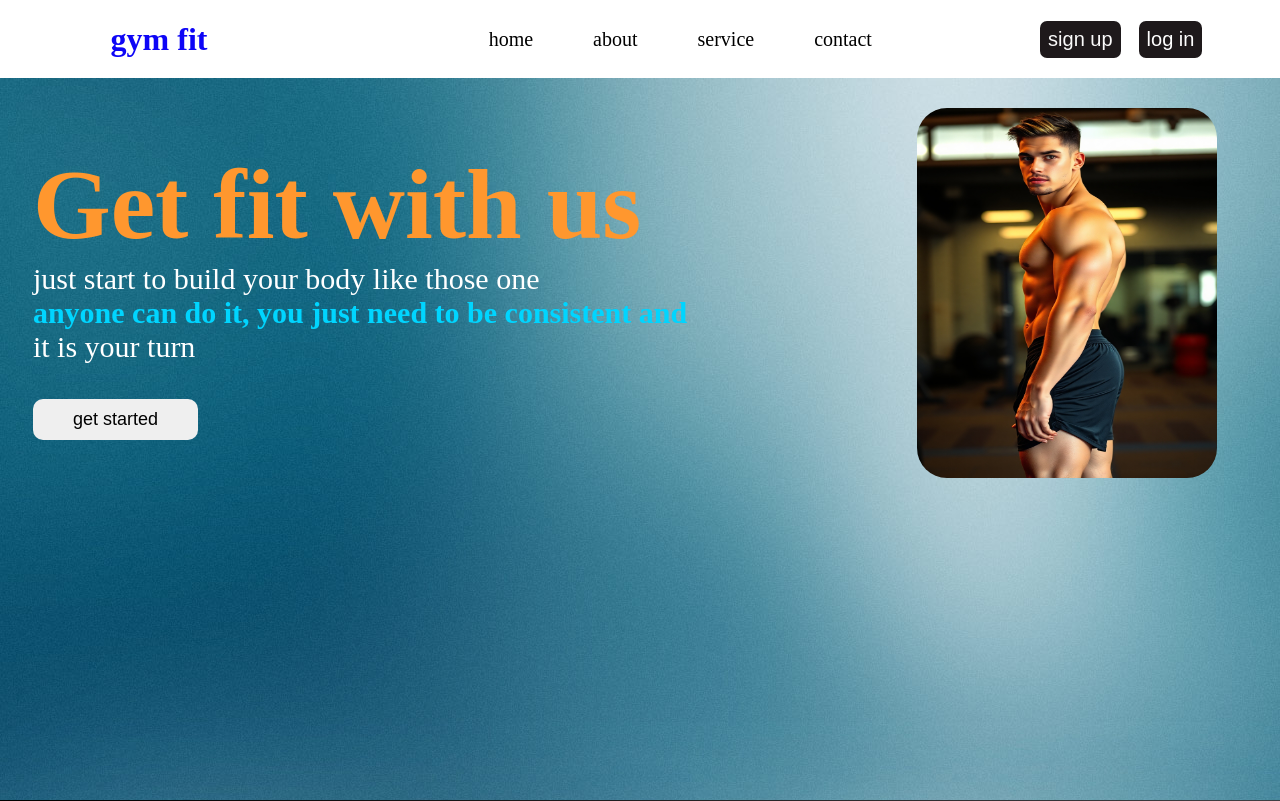
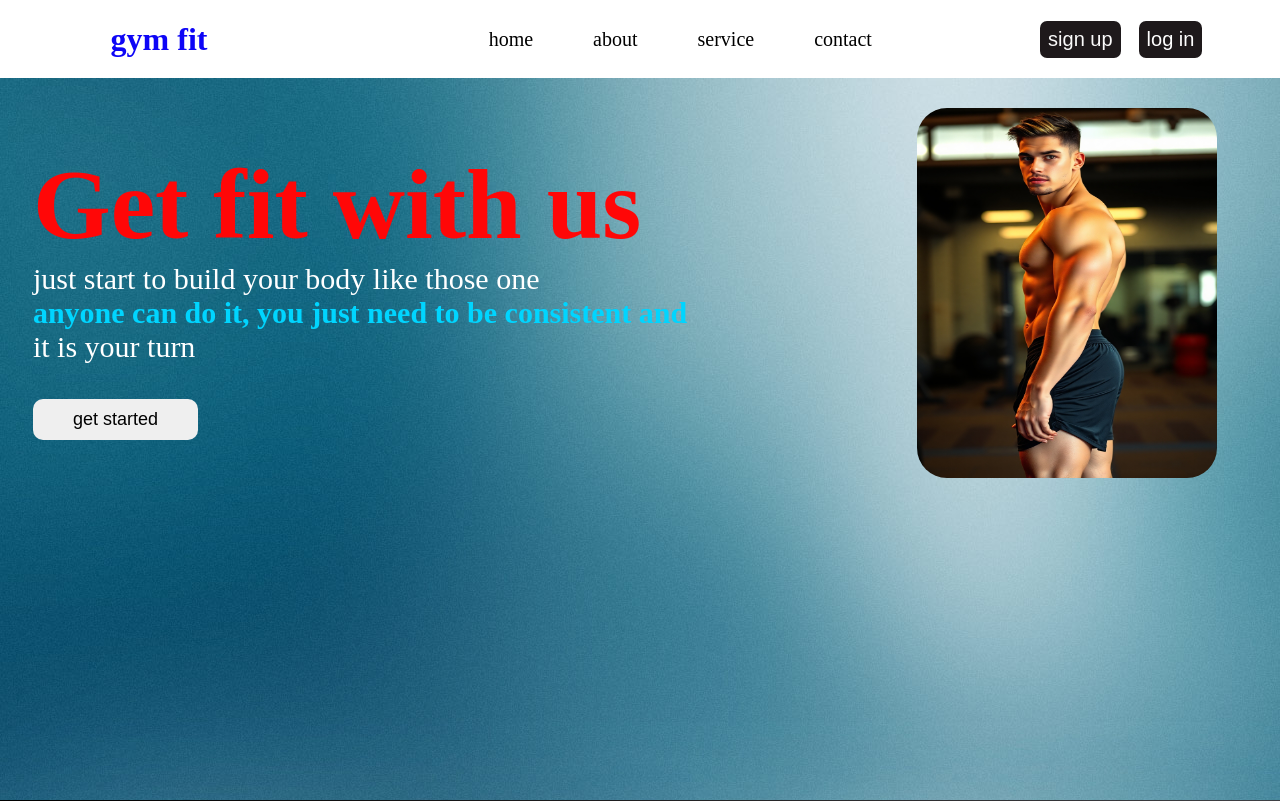
Before and after one commit to Million28/nnnnn, a plain HTML site: page index.html in a window 1280 px wide. Shown: the top 801 px of the page. Drawn offline with Linux system fonts and the light colour scheme.

Commit message:
changed color

```diff
--- a/style.css
+++ b/style.css
@@ -123,7 +123,7 @@ li a:hover {
 #blog h1 {
     font-size: 100px;
     font-weight: 700;
-    color: rgb(255, 151, 46);
+    color: rgb(255, 7, 7);
 }
 
 #blog p {
```
